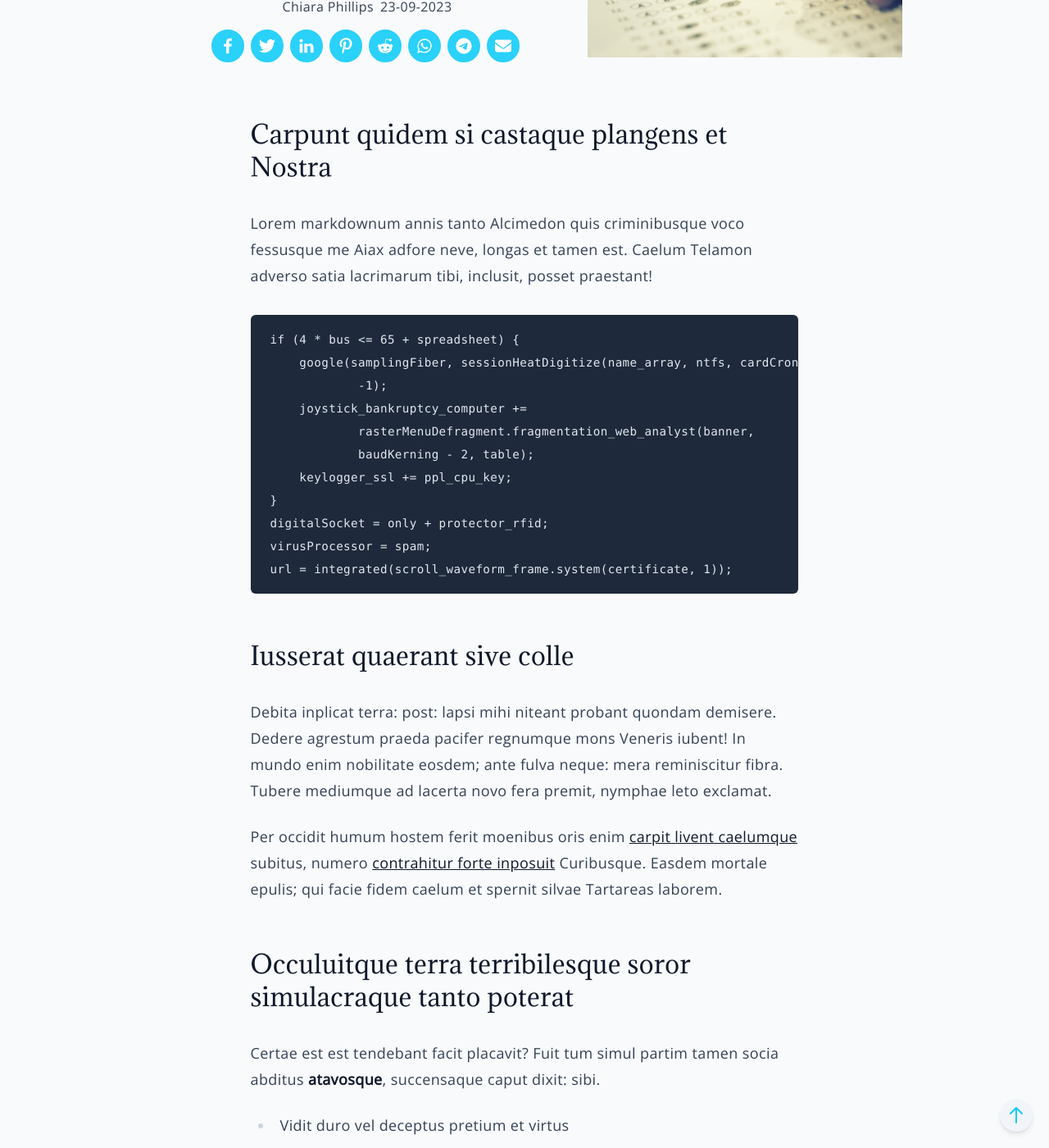
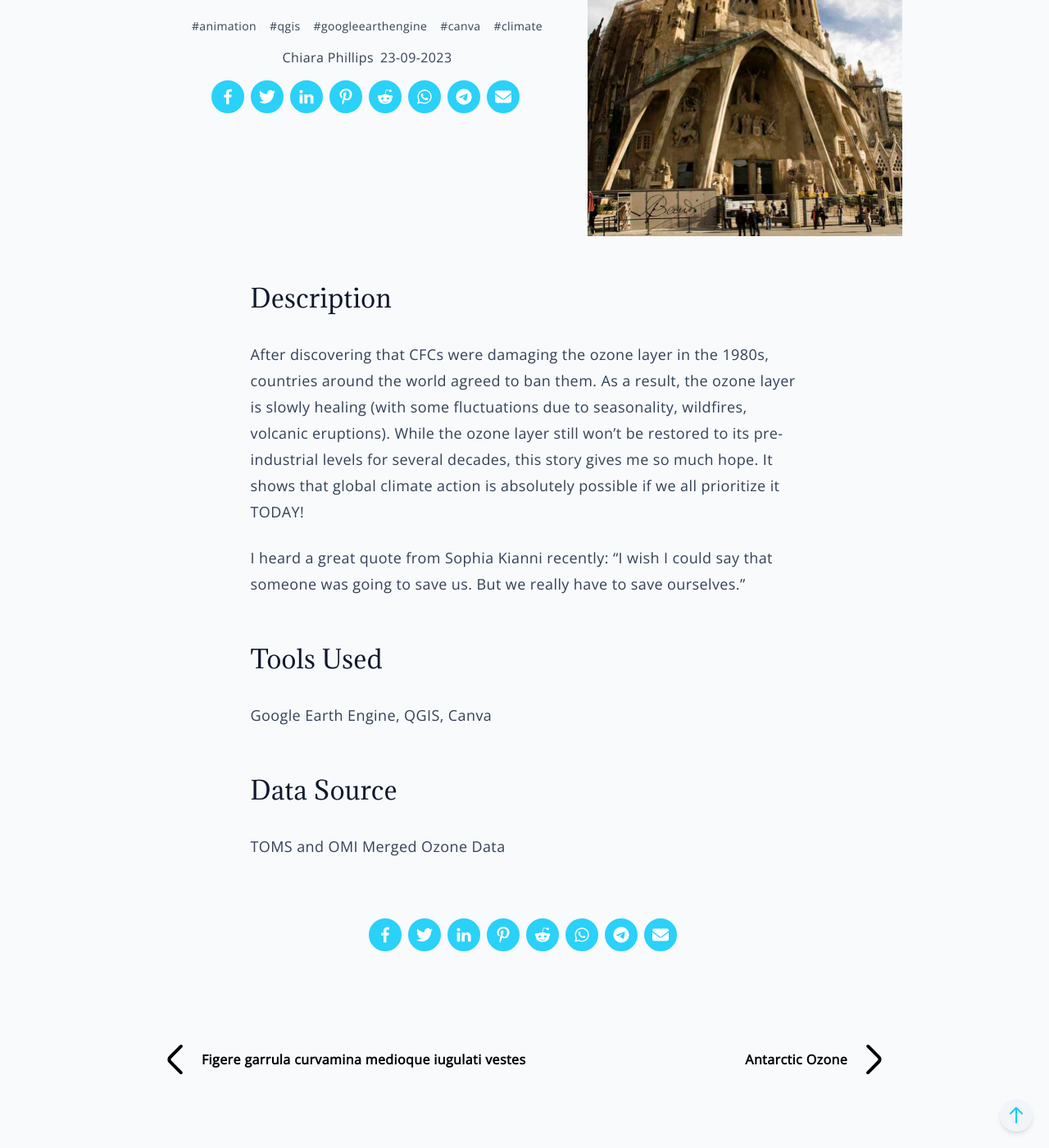
Before and after one commit to chiara-phillips/chiara-phillips.github.io, a Jekyll site: the page built from _posts/2023-09-23-test-6.md, in a window 1280 px wide and 1400 px high, scrolled down 316 px. Shown: the whole window at 82% size. Built offline with Jekyll 4.4.1, drawn with Linux system fonts in a browser that asks for light colours; some of the changed text lies outside the part shown.

Commit message:
Update 2023-09-23-test-6.md

```diff
--- a/_posts/2023-09-23-test-6.md
+++ b/_posts/2023-09-23-test-6.md
@@ -1,47 +1,23 @@
 ---
 layout: post
-title: Rogabam Deucalion numinis Thisbe sacra rector ales
-image: /assets/images/example1.jpg
+title: Antarctic Ozone
+image: /assets/images/example2.jpg
+tags:
+  - animation
+  - qgis
+  - googleearthengine
+  - canva
+  - climate
+author: Chiara Phillips
 ---
-## Carpunt quidem si castaque plangens et Nostra
 
-Lorem markdownum annis tanto Alcimedon quis criminibusque voco fessusque me Aiax
-adfore neve, longas et tamen est. Caelum Telamon adverso satia lacrimarum tibi,
-inclusit, posset praestant!
+## Description
+After discovering that CFCs were damaging the ozone layer in the 1980s, countries around the world agreed to ban them. As a result, the ozone layer is slowly healing (with some fluctuations due to seasonality, wildfires, volcanic eruptions). While the ozone layer still won't be restored to its pre-industrial levels for several decades, this story gives me so much hope. It shows that global climate action is absolutely possible if we all prioritize it TODAY!
 
-    if (4 * bus <= 65 + spreadsheet) {
-        google(samplingFiber, sessionHeatDigitize(name_array, ntfs, cardCron),
-                -1);
-        joystick_bankruptcy_computer +=
-                rasterMenuDefragment.fragmentation_web_analyst(banner,
-                baudKerning - 2, table);
-        keylogger_ssl += ppl_cpu_key;
-    }
-    digitalSocket = only + protector_rfid;
-    virusProcessor = spam;
-    url = integrated(scroll_waveform_frame.system(certificate, 1));
+I heard a great quote from Sophia Kianni recently: "I wish I could say that someone was going to save us. But we really have to save ourselves."
 
-## Iusserat quaerant sive colle
+## Tools Used
+Google Earth Engine, QGIS, Canva
 
-Debita inplicat terra: post: lapsi mihi niteant probant quondam demisere. Dedere
-agrestum praeda pacifer regnumque mons Veneris iubent! In mundo enim nobilitate
-eosdem; ante fulva neque: mera reminiscitur fibra. Tubere mediumque ad lacerta
-novo fera premit, nymphae leto exclamat.
-
-Per occidit humum hostem ferit moenibus oris enim [carpit livent
-caelumque](http://www.exsereret.com/solo) subitus, numero [contrahitur forte
-inposuit](http://est.com/) Curibusque. Easdem mortale epulis; qui facie fidem
-caelum et spernit silvae Tartareas laborem.
-
-## Occuluitque terra terribilesque soror simulacraque tanto poterat
-
-Certae est est tendebant facit placavit? Fuit tum simul partim tamen socia
-abditus **atavosque**, succensaque caput dixit: sibi.
-
-- Vidit duro vel deceptus pretium et virtus
-- Contento certos leto
-- Venus comminus posse inposuit et nolle collem
-
-**Abiit armentum Epidaurius** parte populus gelidis sentiat, **volucris**. Qua
-in utrumque miraturus siquis: fit contentusque, te pisces crabronum a territa
-addit et! Creteque sensit quaque accinctus proelia acuto. Armis mensis sensit?
+## Data Source
+TOMS and OMI Merged Ozone Data
```
